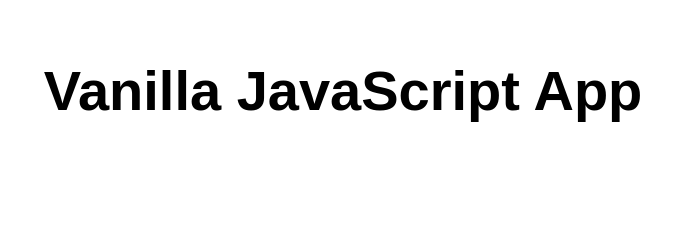
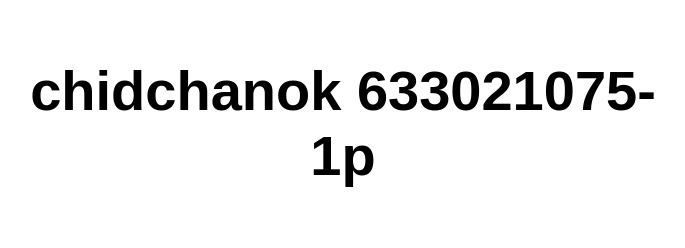
Before and after one commit to phonwali11/oilchidd, a website: page src/index.html in a window 1280 px wide. Shown: the whole page, without its empty margins (297-982 px from the left). Drawn offline with Linux system fonts and the light colour scheme.

Commit message:
Update index.html

```diff
--- a/src/index.html
+++ b/src/index.html
@@ -5,12 +5,12 @@
   <meta charset="UTF-8">
   <meta name="viewport" content="width=device-width, initial-scale=1.0">
   <link rel="stylesheet" href="styles.css">
-  <title>chidchanok 633021075-1 App</title>
+  <title>chidchanok 633021075-1</title>
 </head>
 
 <body>
   <main>
-    <h1>Vanilla JavaScript App</h1>
+    <h1>chidchanok 633021075-1p</h1>
   </main>
 </body>
 
```
